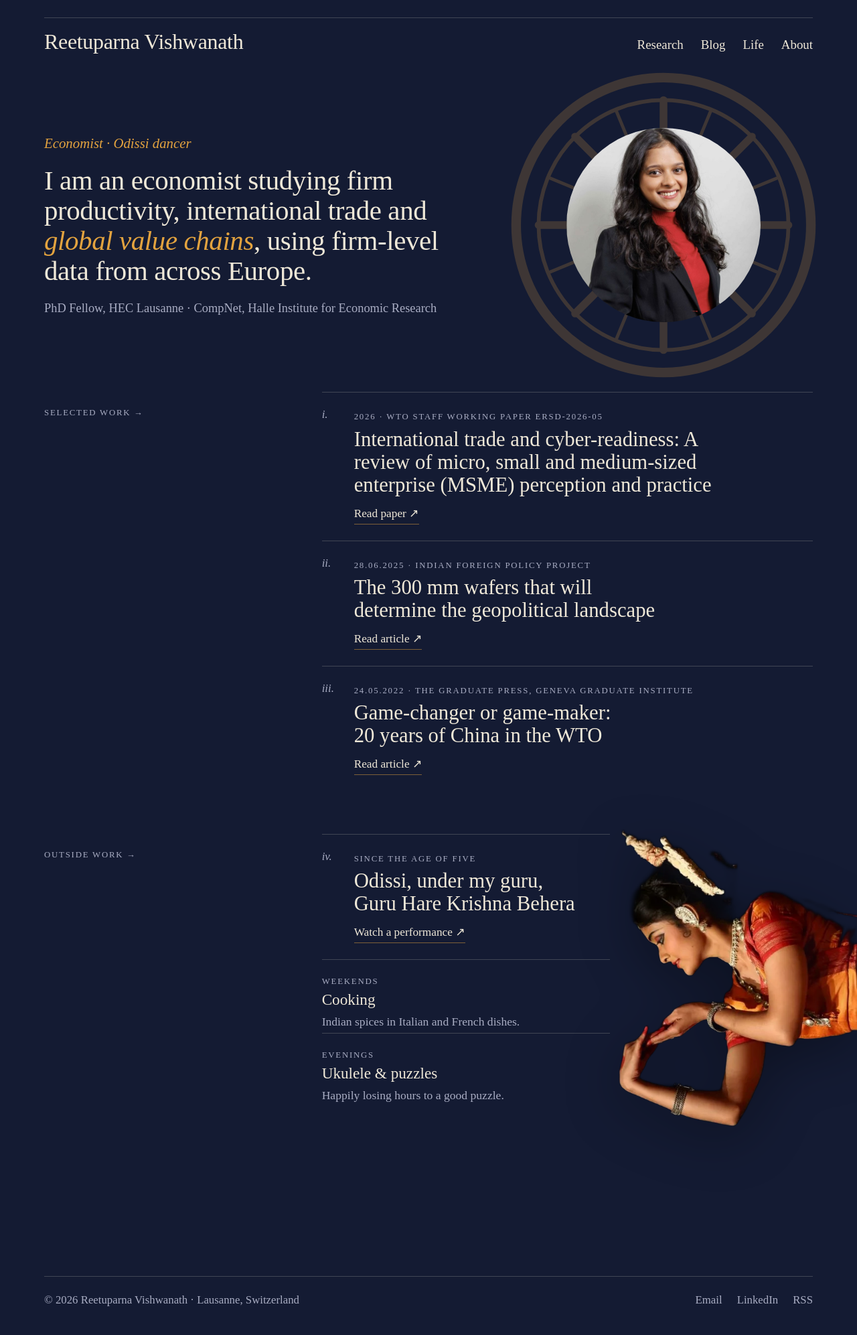
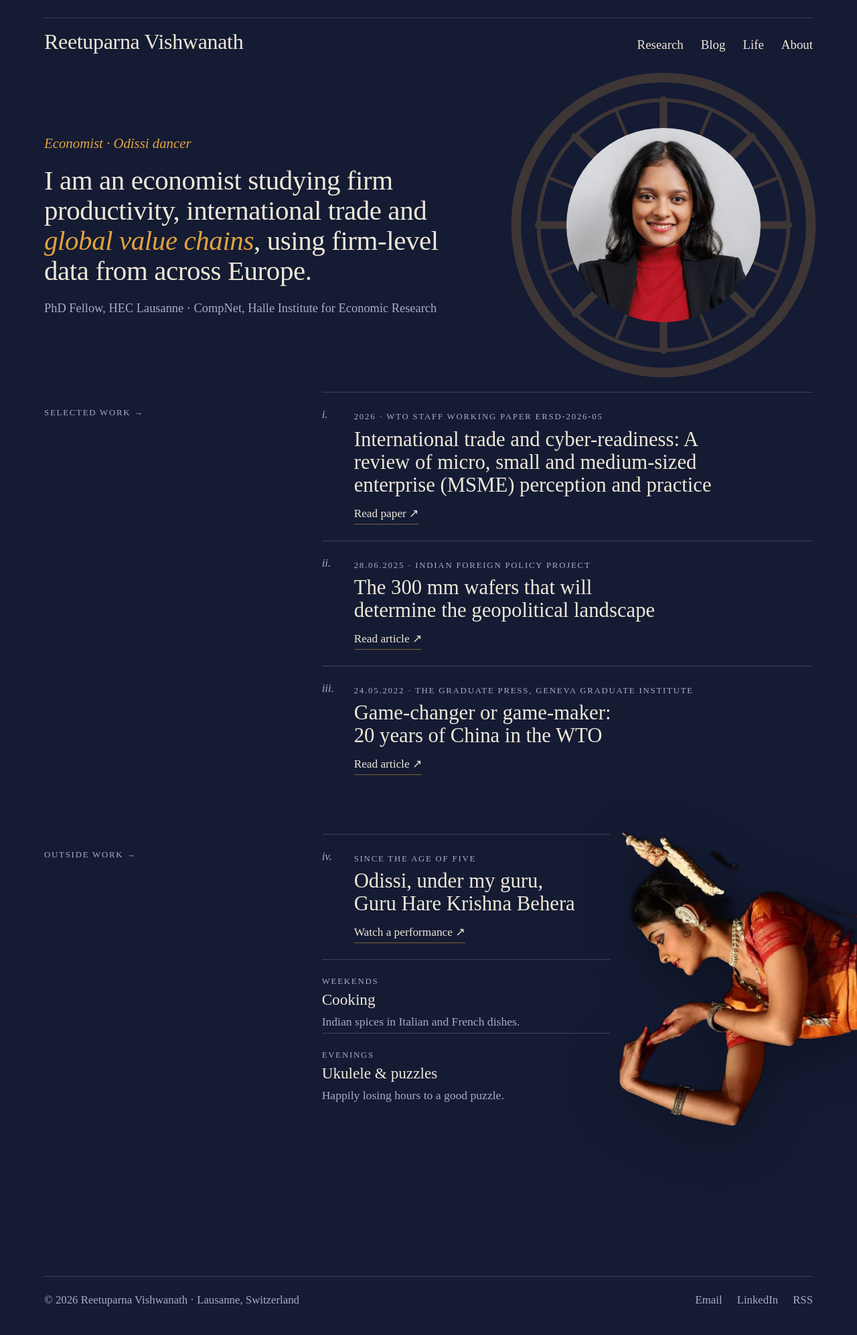
Before and after one commit to reetuparnav/Reetuparnav.github.io, a Jekyll site: the page built from index.html, in a window 1280 px wide. Shown: the whole page at 67% size. Built offline with Jekyll 4.4.1, drawn with Linux system fonts in a browser that asks for light colours; some web fonts are replaced.

Commit message:
Use a different portrait on the home page from the About page
Co-Authored-By: Claude Opus 5.5 <noreply@anthropic.com>
Claude-Session: https://claude.ai/code/session_01Xsa2R2ve3LfZ8MkfZayTEc

```diff
--- a/assets/css/style.css
+++ b/assets/css/style.css
@@ -51,7 +51,7 @@ a.kicker:hover{color:var(--a)}
 .sub{color:var(--m);margin:0;font-size:1.15rem}
 .halo-fig{position:relative;width:100%;max-width:290px;aspect-ratio:1;margin:0 auto}
 .halo-fig .wheel{position:absolute;left:50%;top:50%;width:165%;height:165%;transform:translate(-50%,-50%);color:var(--a);opacity:.2;pointer-events:none}
-.halo-fig img{position:relative;display:block;width:100%;height:100%;object-fit:cover;object-position:center 18%;border-radius:50%}
+.halo-fig img{position:relative;display:block;width:100%;height:100%;object-fit:cover;object-position:center;border-radius:50%}
 
 /* two-column sections */
 .sec{display:grid;grid-template-columns:minmax(0,1fr) minmax(0,2fr);gap:12px 48px;margin-top:64px}
--- a/index.html
+++ b/index.html
@@ -10,7 +10,7 @@ layout: default
     </div>
     <div class="halo-fig">
       <svg class="wheel" aria-hidden="true"><use href="#wheel"/></svg>
-      <img src="{{ '/assets/img/portrait-side.jpg' | relative_url }}" alt="Portrait of {{ site.author }}">
+      <img src="{{ '/assets/img/portrait-home.jpg' | relative_url }}" alt="Portrait of {{ site.author }}">
     </div>
   </section>
 </div>
```
Also changed, not shown: assets/img/portrait-home.jpg (added).
